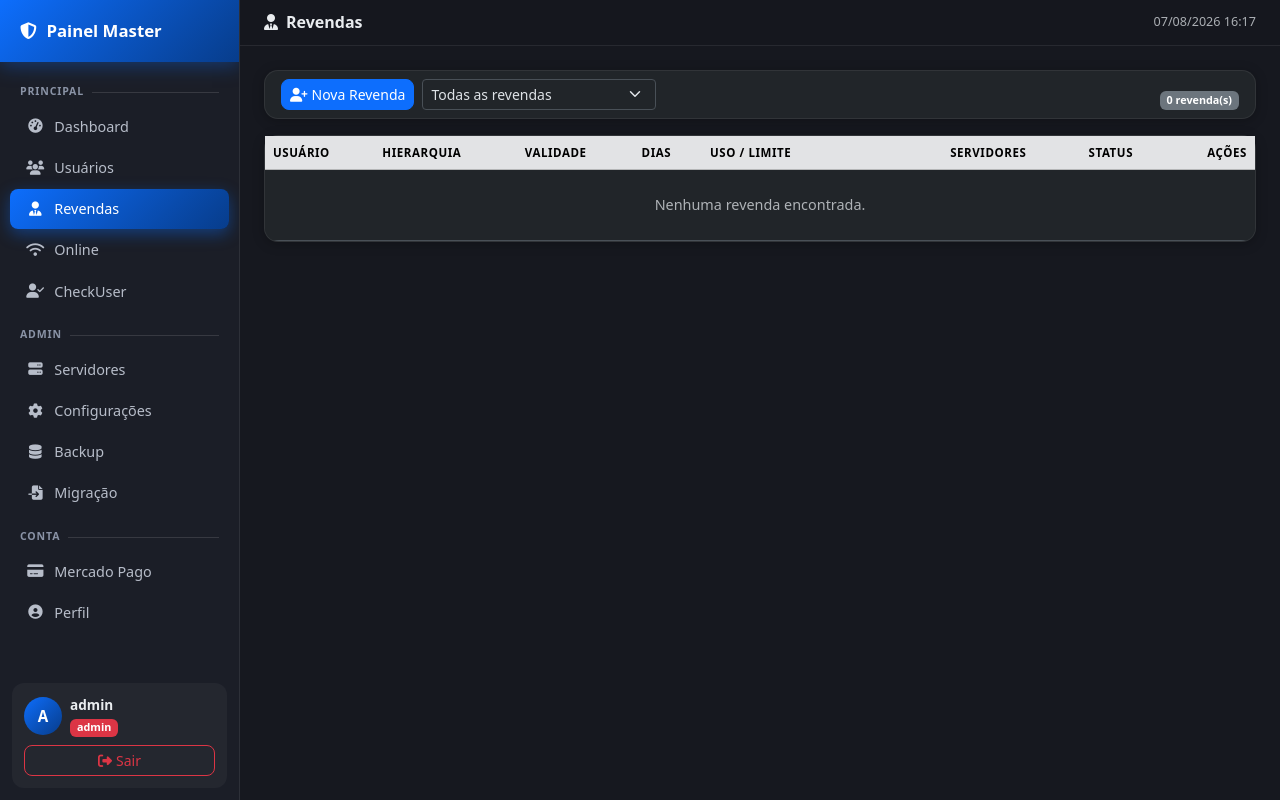
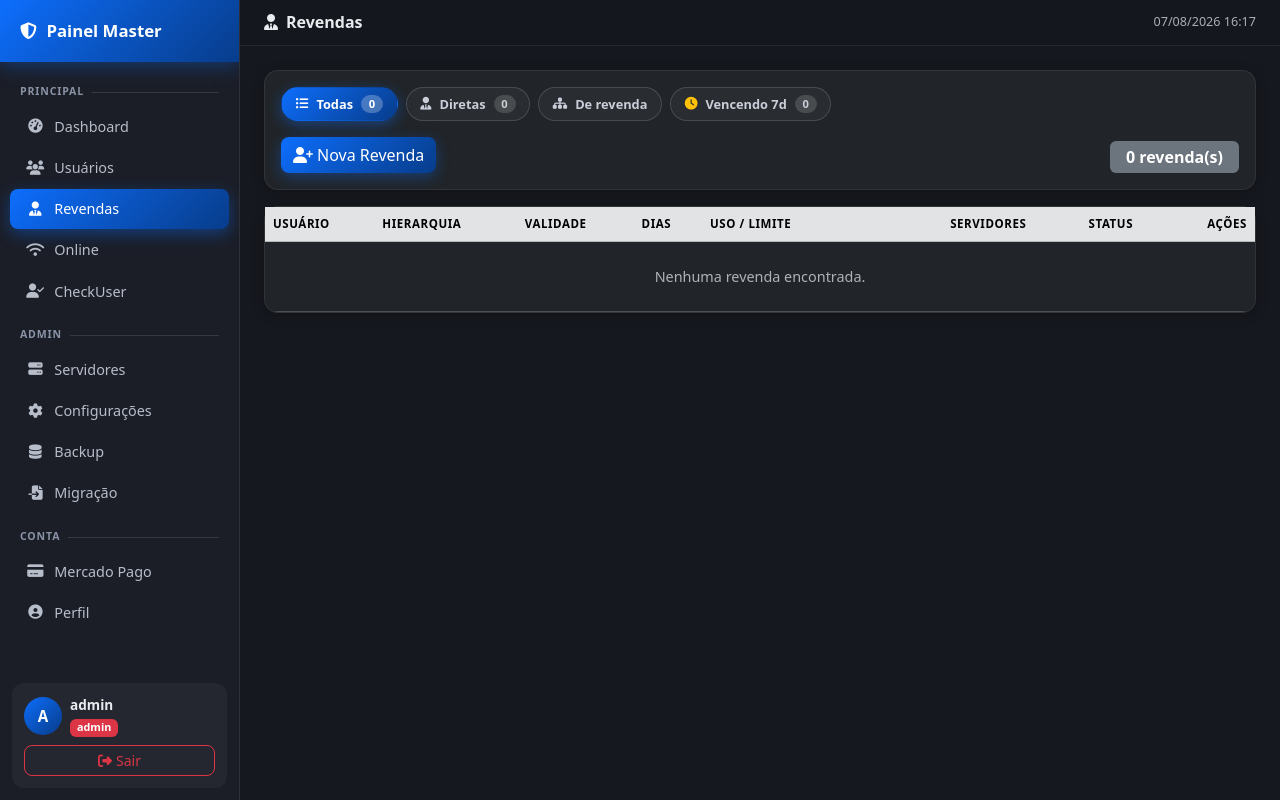
Before and after one commit to jeanfraga95/painel101, a Flask app: page /resellers in a window 1280 px wide. Run offline with Flask 3, Linux system fonts and the light colour scheme; the visitor is signed in with stand-in values (Sample User, id 1); data comes from the database, SQL or seed files in the repository; data that the repository does not hold is empty.

Commit message:
Update resellers.html

```diff
--- a/templates/shared/resellers.html
+++ b/templates/shared/resellers.html
@@ -5,25 +5,38 @@
 {% block content %}
 
 {# ── Filter bar ─────────────────────────────────────────────────────────── #}
-<form method="GET" action="{{ url_for('resellers_list') }}" class="card mb-3">
-  <div class="card-body py-2">
+<div class="card mb-3">
+  <div class="card-body py-3">
+
+    <div class="d-flex flex-wrap gap-2 mb-3">
+      <a class="filter-chip {{ 'active' if f_type=='all' }}" href="?filter=all">
+        <i class="fas fa-list-ul"></i>Todas <span class="chip-n">{{ r_counts.all }}</span>
+      </a>
+      <a class="filter-chip {{ 'active' if f_type=='mine' }}" href="?filter=mine">
+        <i class="fas fa-user-tie"></i>Diretas <span class="chip-n">{{ r_counts.mine }}</span>
+      </a>
+      <a class="filter-chip {{ 'active' if f_type=='sub' }}" href="?filter=sub">
+        <i class="fas fa-sitemap"></i>De revenda
+      </a>
+      <a class="filter-chip {{ 'active' if f_type=='expiring' }}" href="?filter=expiring">
+        <i class="fas fa-clock text-warning"></i>Vencendo 7d <span class="chip-n">{{ r_counts.expiring }}</span>
+      </a>
+    </div>
+
+    <form method="GET" action="{{ url_for('resellers_list') }}">
       <div class="row g-2 align-items-end">
         <div class="col-auto">
-        <button class="btn btn-primary btn-sm" type="button"
+          <button class="btn btn-grad" type="button"
                   data-bs-toggle="modal" data-bs-target="#createResellerModal">
             <i class="fas fa-user-plus me-1"></i>Nova Revenda
           </button>
         </div>
-      <div class="col-sm-3">
-        <select name="filter" class="form-select form-select-sm" onchange="this.form.submit()">
-          <option value="all"      {{ 'selected' if f_type=='all' }}>Todas as revendas</option>
-          <option value="mine"     {{ 'selected' if f_type=='mine' }}>Minhas revendas diretas</option>
-          <option value="sub"      {{ 'selected' if f_type=='sub' }}>Revendas de uma revenda</option>
-          <option value="expiring" {{ 'selected' if f_type=='expiring' }}>Vencendo em 7 dias</option>
-        </select>
-      </div>
         {% if f_type == 'sub' %}
-      <div class="col-sm-3">
+        <div class="col-sm-4">
+          <label class="form-label small text-muted mb-1">Revenda (dona dos sub-accounts)</label>
+          <div class="input-group input-group-sm">
+            <input type="hidden" name="filter" value="sub">
+            <span class="input-group-text"><i class="fas fa-sitemap"></i></span>
             <select name="parent_id" class="form-select form-select-sm" onchange="this.form.submit()">
               <option value="">— Selecione a revenda —</option>
               {% for fr in filter_resellers %}
@@ -31,13 +44,15 @@
               {% endfor %}
             </select>
           </div>
+        </div>
         {% endif %}
         <div class="col-auto ms-auto">
-        <span class="badge bg-secondary">{{ resellers|length }} revenda(s)</span>
-      </div>
+          <span class="badge bg-secondary fs-6 px-3 py-2">{{ resellers|length }} revenda(s)</span>
         </div>
       </div>
     </form>
+  </div>
+</div>
 
 <div class="card">
   <div class="card-body p-0">
@@ -99,7 +114,8 @@
             </td>
             <td>
               <span class="badge {{ 'bg-success' if r.status == 'active' else 'bg-danger' }}" id="rstatus_{{ r.id }}">
-                {{ r.status }}
+                <i class="fas fa-circle me-1" style="font-size:.5rem;vertical-align:middle;"></i>
+                {{ 'ativo' if r.status == 'active' else 'suspenso' }}
               </span>
             </td>
             <td class="text-end">
@@ -372,7 +388,7 @@ function submitCreateReseller() {
       const appLine = r.app_link ? `\n🔗 App: ${r.app_link}` : '';
       lastResellerText = `👤 Usuário: ${r.username}\n🔐 Senha: ${r.password}\n📅 Validade: ${r.expires_at}\n🌐 Painel: ${r.panel_url}${appLine}`;
       document.getElementById('resellerResultBody').innerHTML = `
-        <div class="font-monospace small p-2 rounded" style="background:rgba(0,0,0,.2)">
+        <div class="font-monospace small p-2 rounded border bg-secondary bg-opacity-10">
           <div><b>Usuário:</b> ${r.username}</div>
           <div><b>Senha:</b> ${r.password}</div>
           <div><b>Validade:</b> ${r.expires_at}</div>
@@ -459,7 +475,8 @@ function suspendReseller(id) {
     showToast(d.message || 'OK', d.success ? 'success' : 'danger');
     if (d.success) {
       const el = document.getElementById('rstatus_' + id);
-      el.textContent = d.new_status;
+      el.textContent = d.new_status === 'active' ? 'ativo' : 'suspenso';
+      el.innerHTML = `<i class="fas fa-circle me-1" style="font-size:.5rem;vertical-align:middle;"></i>${d.new_status === 'active' ? 'ativo' : 'suspenso'}`;
       el.className = 'badge ' + (d.new_status === 'active' ? 'bg-success' : 'bg-danger');
     }
   });
```
Lines whose indentation alone changed are shown as unchanged.
